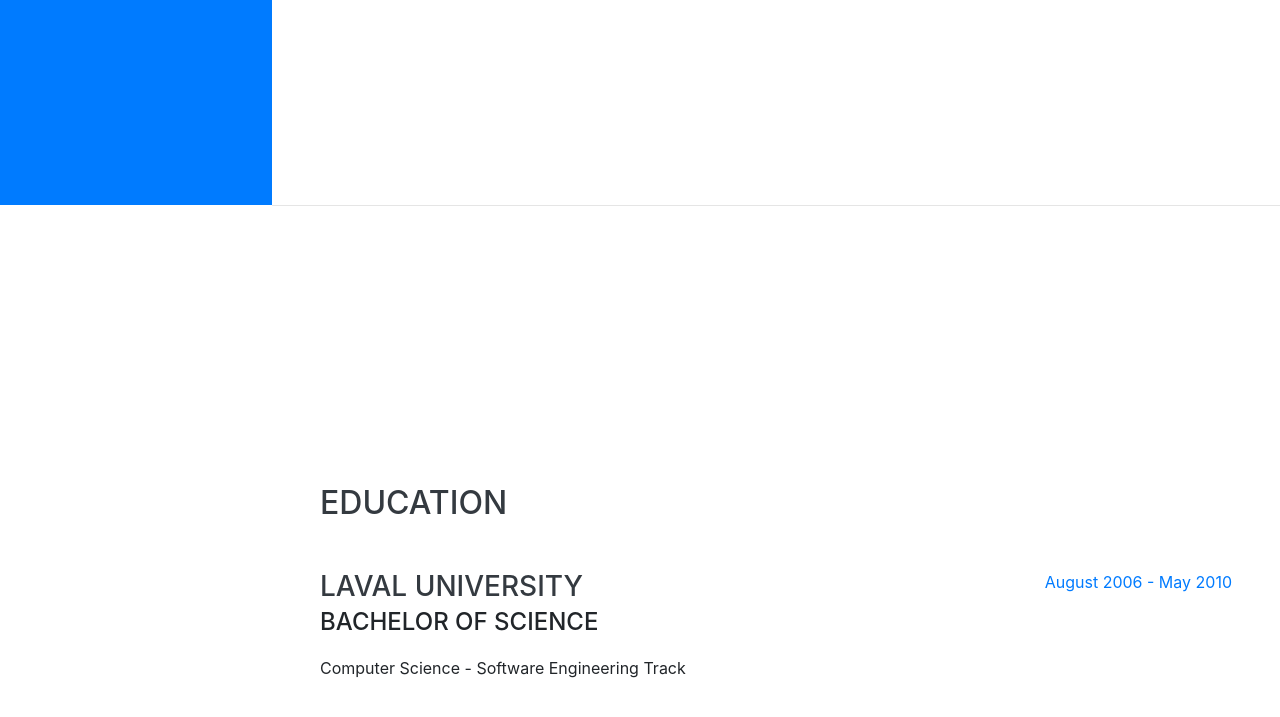
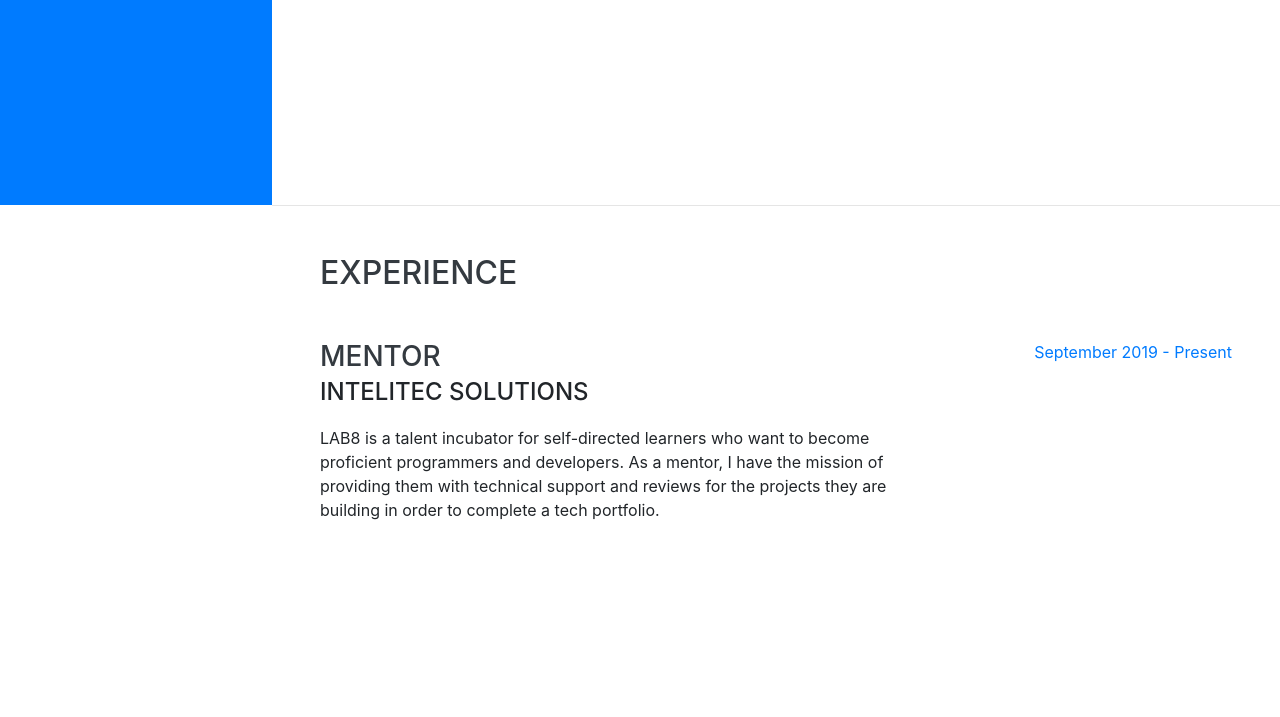
Before and after one commit to woleogounchi/resume-site, a website with bundled scripts: page index.html in a window 1280 px wide. Shown: the part 595-1312 px from the top of the page. Built offline with nearby package versions, Linux system fonts and the light colour scheme; a web font is replaced by a local one.

Commit message:
Update index.html

```diff
--- a/index.html
+++ b/index.html
@@ -89,25 +89,24 @@
 
     <hr class="m-0">
 
-    <!-- <section class="resume-section p-3 p-lg-5 d-flex justify-content-center" id="experience">
+    <section class="resume-section p-3 p-lg-5 d-flex justify-content-center" id="experience">
       <div class="w-100">
         <h2 class="mb-5">Experience</h2>
 
         <div class="resume-item d-flex flex-column flex-md-row justify-content-between mb-5">
           <div class="resume-content">
-            <h3 class="mb-0">Senior Web Developer</h3>
+            <h3 class="mb-0">Mentor</h3>
             <div class="subheading mb-3">Intelitec Solutions</div>
-            <p>Bring to the table win-win survival strategies to ensure proactive domination. At the end of the day, going forward, a new normal that has evolved from generation X is on the runway heading towards a streamlined cloud solution. User generated content in real-time will have multiple touchpoints for offshoring.</p>
+            <p>LAB8 is a talent incubator for self-directed learners who want to become proficient programmers and developers. As a mentor, I have the mission of providing them with technical support and reviews for the projects they are building in order to complete a tech portfolio.</p>
           </div>
           <div class="resume-date text-md-right">
-            <span class="text-primary">March 2013 - Present</span>
+            <span class="text-primary">September 2019 - Present</span>
           </div>
         </div>
       </div>
-
     </section>
 
-    <hr class="m-0"> -->
+    <hr class="m-0">
 
     <section class="resume-section p-3 p-lg-5 d-flex align-items-center" id="education">
       <div class="w-100">
```
